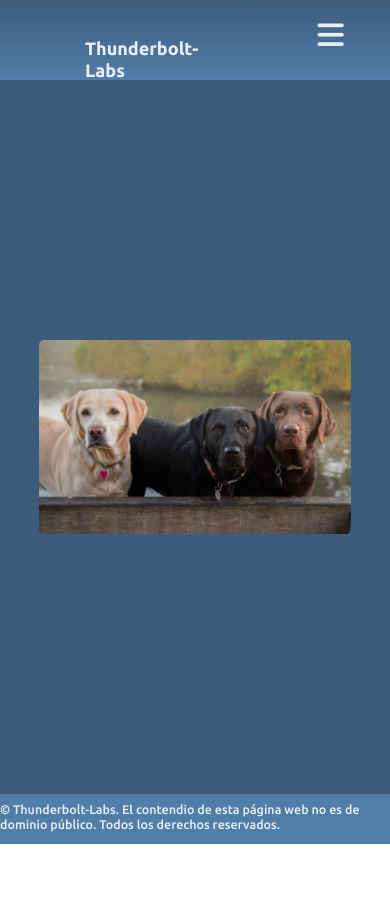
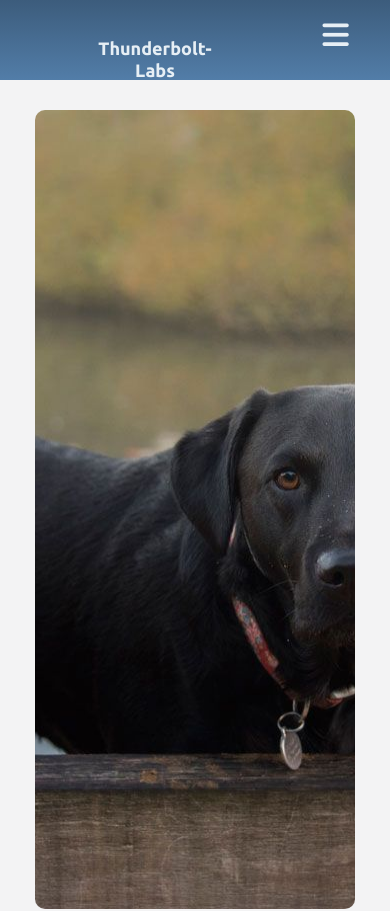
Before and after one commit to renedelcarpio/tbl, a React (Create React App) app: page / in a window 390 px wide. Shown: the top 911 px of the page. Before the commit the page ends 844 px from the top, so only its background shows below. Built offline with nearby package versions, Linux system fonts and the light colour scheme.

Commit message:
se inicio la modificacion de componentes para utilizar styled components. Se comenzo por la pagina de Home y se esta trabajando en el diseño responsivo mobile first

```diff
--- a/package.json
+++ b/package.json
@@ -16,7 +16,7 @@
     "react-icons": "^4.2.0",
     "react-router-dom": "^5.2.0",
     "react-scripts": "4.0.3",
-    "styled-components": "^5.2.3",
+    "styled-components": "^5.3.0",
     "web-vitals": "^1.1.1"
   },
   "scripts": {
--- a/src/global.css
+++ b/src/global.css
@@ -11,6 +11,8 @@ html {
 }
 
 body {
-    background-color: #3c5c7c;
-    min-height: 100vh;
+	background-color: #f3f3f4;
+	display: flex;
+	text-align: center;
+	justify-content: center;
 }
--- a/src/pages/Home.js
+++ b/src/pages/Home.js
@@ -1,16 +1,44 @@
-import React from 'react'
+import React from 'react';
+import styled from 'styled-components';
+import wideImage from '../images/manada.jpg';
+import tallImage from '../images/labrador.jpg';
 
-import homeImage from '../images/manada.jpg'
-import '../styles/Home.css'
+const ImageContainer = styled.div`
+	display: flex;
+	justify-content: center;
+	margin: auto;
+	margin-top: 3rem;
+	margin-bottom: 3rem;
+	border-radius: 10px;
+	width: 80%;
+	max-height: 80%;
+	overflow: hidden;
 
-function Home() {
-    return (
-        <>
-            <div className='main__image-container'>
-                <img className='home-image' src={ homeImage } alt="Página de inicio"/>
-            </div>
-        </>
-    )
-}
+	@media (max-width: 800px) {
+		max-width: 60rem;
+	}
 
-export default Home
+	@media (max-width: 450px) {
+		max-width: 40rem;
+	}
+`;
+
+const MainImage = styled.img`
+	border-radius: 10px;
+`;
+
+const Home = () => {
+	const windowWidth = window.screen.width;
+	const wide = wideImage;
+	const tall = tallImage;
+	return (
+		<ImageContainer>
+			<MainImage
+				src={windowWidth <= 450 ? tall : wide}
+				alt='Página de inicio'
+			/>
+		</ImageContainer>
+	);
+};
+
+export default Home;
--- a/src/styles/Home.css
+++ /dev/null
@@ -1,12 +0,0 @@
-.main__image-container {
-    display: flex;
-    justify-content: center;
-    align-items: center;
-    min-height: calc(100vh - 13rem);
-    padding: 2rem;
-}
-
-.home-image {
-    width: 80vw;
-    border-radius: .5rem;
-}
```
Also changed, not shown: 1 other file (tests, documents, lock files or other folders). Lines whose indentation alone changed are shown as unchanged.
